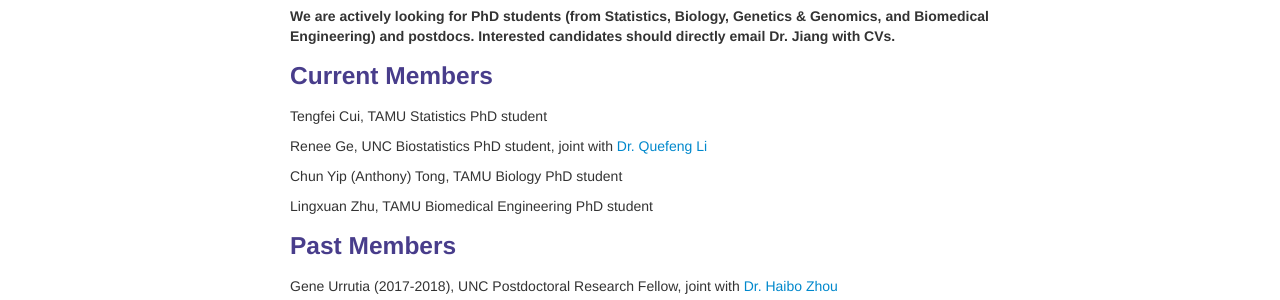
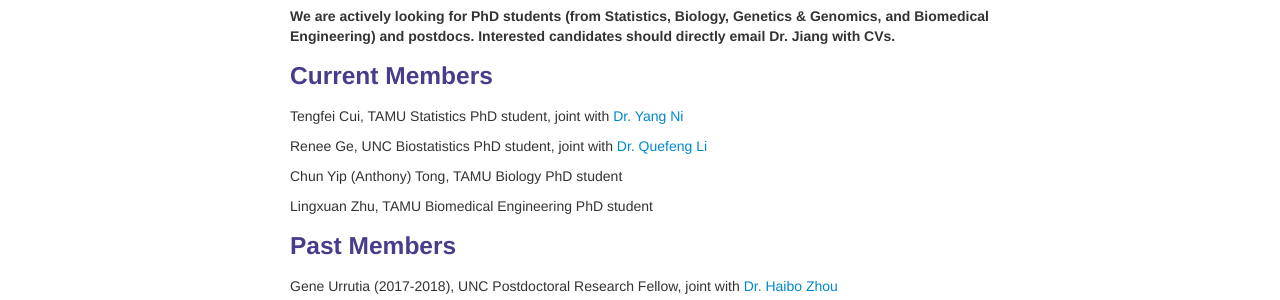
Before and after one commit to yuchaojiang/yuchaojiang.github.io, a Jekyll site: the page built from pages/group.md, in a window 1280 px wide. Shown: the part 146-446 px from the top of the page. Built offline with Jekyll 4.4.1, drawn with Linux system fonts in a browser that asks for light colours.

Commit message:
Update group.md

```diff
--- a/pages/group.md
+++ b/pages/group.md
@@ -8,7 +8,7 @@ description: Group members
 
 ### Current Members
 
-Tengfei Cui, TAMU Statistics PhD student
+Tengfei Cui, TAMU Statistics PhD student, joint with [Dr. Yang Ni](https://sites.google.com/view/yangnistat) <br/>
 
 Renee Ge, UNC Biostatistics PhD student, joint with [Dr. Quefeng Li](https://quefengli.github.io/)
 
```
